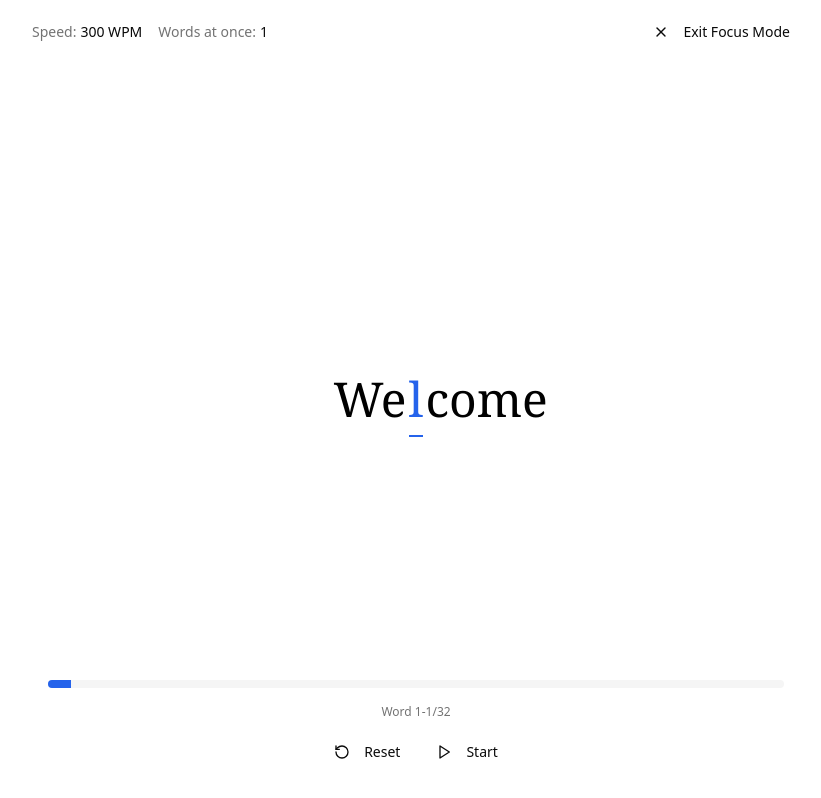
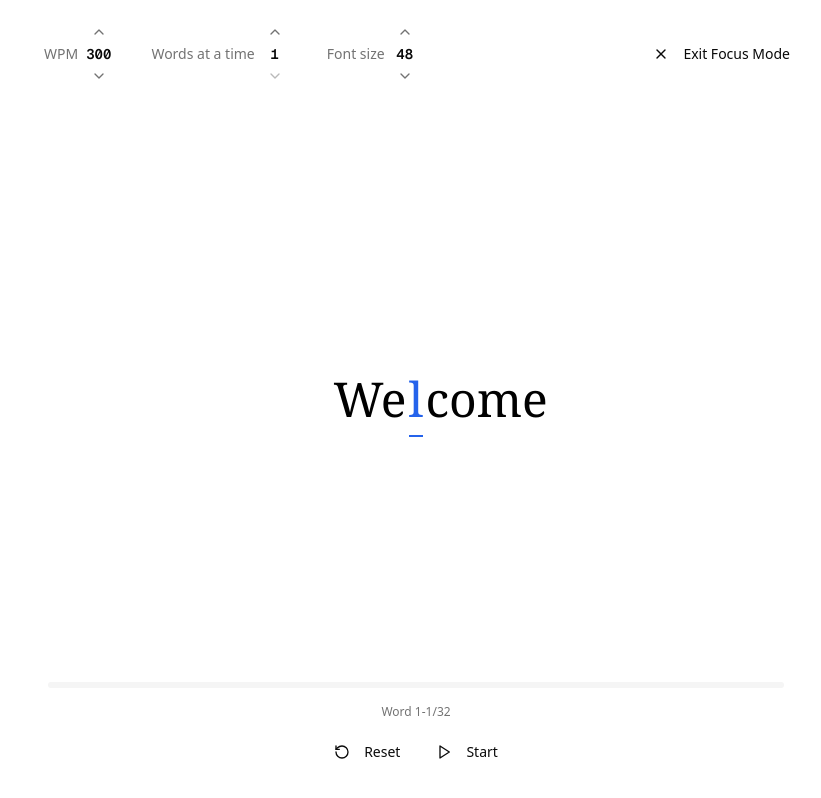
Before and after one commit to Sam-WebP/spritzy, a Next.js app: page / in a window 1280 px wide. Both pictures are taken after a click on the button 845 px from the left and 171 px from the top of the page. Shown: the whole page, without its empty margins (224-1045 px from the left). Built offline with nearby package versions, Linux system fonts and the light colour scheme.

Commit message:
fix: improve focus mode controls and progress calculation

```diff
--- a/src/components/reader/FocusMode.tsx
+++ b/src/components/reader/FocusMode.tsx
@@ -3,11 +3,12 @@
 import { useState, useEffect, useRef } from 'react';
 import { useTheme } from "next-themes";
 import { useAppDispatch, useAppSelector } from '@/redux/hooks';
-import { toggleFocusMode } from '@/redux/slices/settingsSlice';
-import { startReading, pauseReading, setCurrentWordIndex } from '@/redux/slices/readerSlice';
+import { toggleFocusMode, updateNumericSetting } from '@/redux/slices/settingsSlice';
+import { startReading, pauseReading, setCurrentWordIndex, setWpm, setWordsAtTime } from '@/redux/slices/readerSlice';
 import { Button } from "@/components/ui/button";
 import { X, Play, Pause, RotateCcw } from "lucide-react";
 import { cn } from "@/lib/utils";
+import NumberControl from "@/components/controls/NumberControl";
 
 export default function FocusMode() {
   const dispatch = useAppDispatch();
@@ -21,9 +22,12 @@ export default function FocusMode() {
   // State to track if controls should be visible
   const [showControls, setShowControls] = useState(true);
   const [lastMouseMove, setLastMouseMove] = useState(Date.now());
+  const [cooldownActive, setCooldownActive] = useState(false);
 
-  // Calculate progress percentage
-  const percentage = words.length > 0 ? ((currentWordIndex + 1) / words.length) * 100 : 0;
+  // Calculate progress percentage - fix to reach 100% at the end
+  const percentage = words.length <= 1
+    ? (currentWordIndex > 0 ? 100 : 0)
+    : (currentWordIndex / (words.length - 1)) * 100;
 
   // Background color based on theme
   const bgColor = resolvedTheme === 'dark' ? "bg-black" : "bg-white";
@@ -35,6 +39,19 @@ export default function FocusMode() {
       dispatch(pauseReading());
     } else {
       dispatch(startReading());
+
+      // When starting to play, activate cooldown and show controls briefly
+      if (autoHideFocusControls) {
+        setShowControls(true);
+        setCooldownActive(true);
+
+        // Hide controls after 1 second
+        setTimeout(() => {
+          setShowControls(false);
+          // End cooldown after hiding
+          setTimeout(() => setCooldownActive(false), 100);
+        }, 1000);
+      }
     }
   };
 
@@ -52,13 +69,15 @@ export default function FocusMode() {
     }
   };
 
-  // Hide controls after a delay when playing (only if auto-hide is enabled)
+  // Auto-hide controls effect - separate from initial playback
   useEffect(() => {
-    if (!isPlaying || !autoHideFocusControls) {
-      setShowControls(true);
+    // If not playing, not using auto-hide, or in cooldown, do nothing
+    if (!isPlaying || !autoHideFocusControls || cooldownActive) {
       return;
     }
 
+    // Only check for inactivity if controls are showing
+    if (showControls) {
       const checkMouseInactive = () => {
         const now = Date.now();
         if (now - lastMouseMove > 2000) {
@@ -68,34 +87,41 @@ export default function FocusMode() {
 
       const interval = setInterval(checkMouseInactive, 500);
       return () => clearInterval(interval);
-  }, [isPlaying, lastMouseMove, autoHideFocusControls]);
+    }
+  }, [isPlaying, showControls, lastMouseMove, autoHideFocusControls, cooldownActive]);
 
-  // Show controls on mouse movement (only if auto-hide is enabled)
+  // When play state changes, handle visibility
+  useEffect(() => {
+    // When stopping, always show controls
+    if (!isPlaying) {
+      setShowControls(true);
+      setCooldownActive(false);
+    }
+  }, [isPlaying]);
+
+  // Show controls on mouse movement (only if auto-hide is enabled and not in cooldown)
   const handleMouseMove = () => {
-    if (autoHideFocusControls) {
+    if (autoHideFocusControls && !cooldownActive) {
       setLastMouseMove(Date.now());
+      if (!showControls) {
         setShowControls(true);
+      }
     }
   };
 
   // Handle key press (ESC to exit, Space to toggle play/pause)
   useEffect(() => {
-    // Define the toggle function inside effect to avoid dependency issues
-    const handleTogglePlayPause = () => {
-      if (isPlaying) {
-        dispatch(pauseReading());
-      } else {
-        dispatch(startReading());
-      }
-    };
-
     const handleKeyPress = (e: KeyboardEvent) => {
       if (e.key === 'Escape') {
         dispatch(toggleFocusMode());
       } else if (e.key === ' ' || e.code === 'Space') {
         // Prevent page scroll when pressing space
         e.preventDefault();
-        handleTogglePlayPause();
+        if (isPlaying) {
+          dispatch(pauseReading());
+        } else {
+          dispatch(startReading());
+        }
       }
     };
 
@@ -126,20 +152,43 @@ export default function FocusMode() {
       onMouseMove={handleMouseMove}
       onClick={handleContainerClick}
     >
-      {/* Header controls */}
+      {/* Header controls with editable settings */}
       {(showControls || !autoHideFocusControls) && (
         <div className="fixed top-0 left-0 w-full p-4 bg-background/80 backdrop-blur-sm transition-opacity z-10">
           <div className="max-w-3xl mx-auto flex justify-between items-center">
             <div className="flex space-x-4">
-              <div className="text-sm font-medium">
-                <span className="text-muted-foreground mr-1">Speed:</span>
-                <span>{wordsAtTime > 1 ? `${wpm * wordsAtTime} words/min` : `${wpm} WPM`}</span>
-              </div>
+              <NumberControl
+                label="WPM"
+                value={wpm}
+                onIncrement={() => dispatch(setWpm(Math.min(wpm + 10, 1000)))}
+                onDecrement={() => dispatch(setWpm(Math.max(wpm - 10, 100)))}
+                min={100}
+                max={1000}
+              />
 
-              <div className="text-sm font-medium">
-                <span className="text-muted-foreground mr-1">Words at once:</span>
-                <span>{wordsAtTime}</span>
-              </div>
+              <NumberControl
+                label="Words at a time"
+                value={wordsAtTime}
+                onIncrement={() => dispatch(setWordsAtTime(Math.min(wordsAtTime + 1, 5)))}
+                onDecrement={() => dispatch(setWordsAtTime(Math.max(wordsAtTime - 1, 1)))}
+                min={1}
+                max={5}
+              />
+
+              <NumberControl
+                label="Font size"
+                value={focusModeFontSize}
+                onIncrement={() => dispatch(updateNumericSetting({
+                  setting: 'focusModeFontSize',
+                  value: Math.min(focusModeFontSize + 2, 72)
+                }))}
+                onDecrement={() => dispatch(updateNumericSetting({
+                  setting: 'focusModeFontSize',
+                  value: Math.max(focusModeFontSize - 2, 16)
+                }))}
+                min={16}
+                max={72}
+              />
             </div>
 
             <Button
@@ -157,7 +206,7 @@ export default function FocusMode() {
         </div>
       )}
 
-      {/* Clean, borderless word display in the center - directly rendering the word, not using Card */}
+      {/* Word display in the center */}
       <div className="fixed top-1/2 left-1/2 transform -translate-x-1/2 -translate-y-1/2 w-full max-w-3xl px-4 h-20 flex items-center justify-center">
         <div
           className={cn(
@@ -172,10 +221,7 @@ export default function FocusMode() {
           aria-live="assertive"
           aria-atomic="true"
         >
-          {/* Before text - right aligned */}
           <div className="text-right pr-0.5">{currentWord.before}</div>
-
-          {/* Pivot letter - centered */}
           <div
             className={cn(
               "text-center",
@@ -185,18 +231,16 @@ export default function FocusMode() {
           >
             {currentWord.pivot}
           </div>
-
-          {/* After text - left aligned */}
           <div className="text-left pl-0.5">{currentWord.after}</div>
         </div>
       </div>
 
-      {/* Bottom controls - must be preserved */}
+      {/* Bottom controls with thinner progress bar */}
       {(showControls || !autoHideFocusControls) && (
         <div className="fixed bottom-8 left-1/2 transform -translate-x-1/2 w-full max-w-3xl px-4 space-y-4">
-          {/* Seek bar */}
+          {/* Thinner seek bar */}
           <div
-            className="relative w-full h-2 bg-secondary rounded-full overflow-hidden cursor-pointer"
+            className="relative w-full h-1.5 bg-secondary rounded-full overflow-hidden cursor-pointer"
             onClick={handleSeekBarClick}
           >
             <div
@@ -212,7 +256,7 @@ export default function FocusMode() {
           <div className="flex justify-center gap-4">
             <Button
               onClick={(e) => {
-                e.stopPropagation(); // Prevent click from bubbling
+                e.stopPropagation();
                 dispatch(setCurrentWordIndex(0));
               }}
               variant="ghost"
@@ -225,7 +269,7 @@ export default function FocusMode() {
             {!isPlaying ? (
               <Button
                 onClick={(e) => {
-                  e.stopPropagation(); // Prevent click from bubbling
+                  e.stopPropagation();
                   dispatch(startReading());
                 }}
                 variant="ghost"
@@ -237,7 +281,7 @@ export default function FocusMode() {
             ) : (
               <Button
                 onClick={(e) => {
-                  e.stopPropagation(); // Prevent click from bubbling
+                  e.stopPropagation();
                   dispatch(pauseReading());
                 }}
                 variant="ghost"
--- a/src/components/reader/ProgressBar.tsx
+++ b/src/components/reader/ProgressBar.tsx
@@ -13,7 +13,9 @@ export default function ProgressBar({ interactive = false }) {
   const current = currentWordIndex;
   const total = words.length;
 
-  const percentage = total > 0 ? ((current + 1) / total) * 100 : 0;
+  const percentage = total <= 1
+  ? (current > 0 ? 100 : 0)
+  : (current / (total - 1)) * 100;
 
   // Handle click/drag on progress bar
   const handleProgressClick = (e: React.MouseEvent<HTMLDivElement>) => {
@@ -59,7 +61,8 @@ export default function ProgressBar({ interactive = false }) {
         onMouseUp={handleMouseUp}
         onClick={handleProgressClick}
       >
-        <Progress value={percentage} className="w-full" />
+        {/* Make progress bar thinner with h-1.5 instead of default h-2.5 */}
+        <Progress value={percentage} className="w-full h-1.5" />
       </div>
       <div className="text-xs text-right mt-1 text-muted-foreground">
         {current + 1}/{total} words
```
Lines whose indentation alone changed are shown as unchanged.
